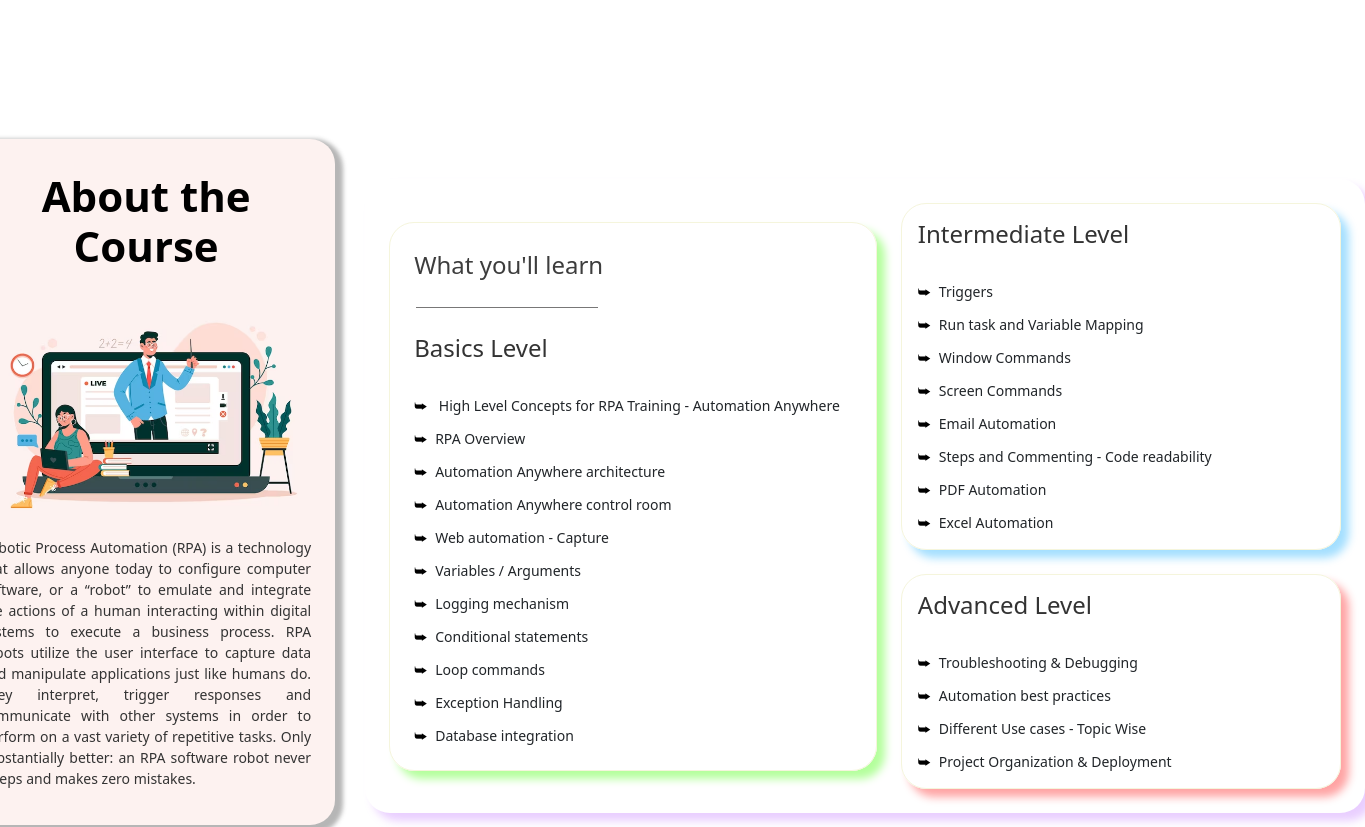
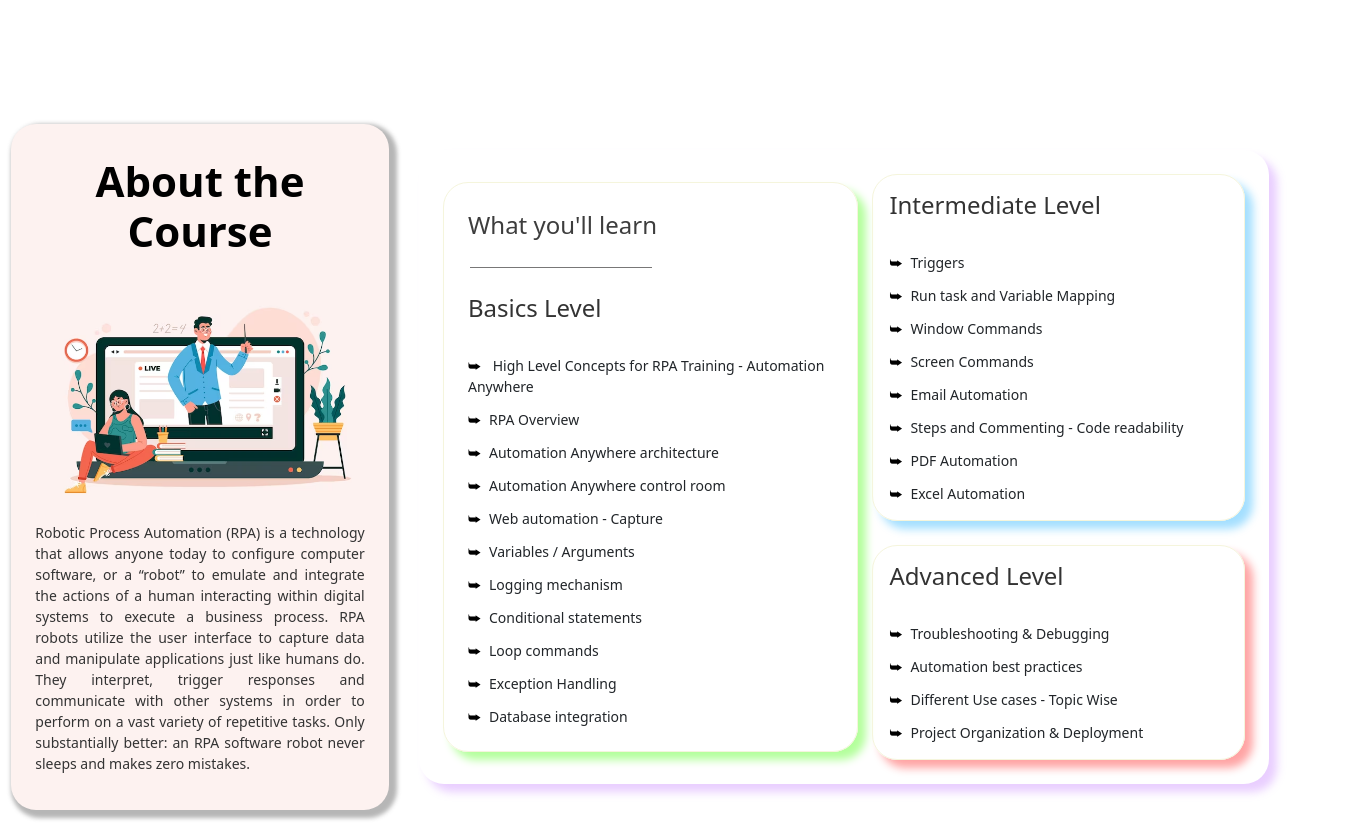
Before and after one commit to SaiSahithPolimera/Robot-Process-Automation-Course, a plain HTML site: page index.html in a window 1280 px wide. Shown: the part 700-1527 px from the top of the page, 1365 px wide, since content can reach past the window. Drawn offline with nearby package versions, Linux system fonts and the light colour scheme.

Commit message:
Fix styling in medium and large screens

```diff
--- a/styles.css
+++ b/styles.css
@@ -781,9 +781,10 @@
   }
   .course-description-card {
     width: 95%;
-    margin-left: 3%;
     height: 60%;
     padding: 18px 16px;
+    margin-left: auto;
+    margin-right: auto;
     text-align: justify;
   }
   .course-content {
@@ -914,6 +915,14 @@
     padding: 12px;
     gap: 0px;
   }
+  .course-description-card {
+    width: 95%;
+    margin-left: auto;
+    margin-right: auto;
+    height: 60%;
+    padding: 18px 16px;
+    text-align: justify;
+  }
   .image-container img {
     width: 80%;
     height: 50%;
@@ -1038,7 +1047,7 @@
 
 @media (min-width: 640px) {
   .home {
-    height: 75vh;
+    height: 85vh;
     padding: 12px;
   }
   .image-container img {
@@ -1059,8 +1068,12 @@
     font-size: 14px;
   }
   .course-description-card {
-    width: 100%;
-    padding: 24px;
+    width: 95%;
+    margin-left: auto;
+    margin-right: auto;
+    height: 60%;
+    padding: 18px 16px;
+    text-align: justify;
   }
   .about-description p {
     font-size: 16px;
@@ -1187,7 +1200,7 @@
 
 @media (min-width: 768px) {
   .home {
-    height: 70vh;
+    height: 75vh;
     gap: 28px;
   }
   .image-container img {
@@ -1326,16 +1339,19 @@
     align-items: center;
   }
   .course-description-card {
+    margin-left: auto;
+    margin-right: auto;
     width: 30%;
-    margin-bottom: 2%;
   }
   .course-content {
-    width: 1000px;
+    width: 850px;
     display: flex;
-    gap: 24px;
+    gap: 14px;
     justify-content: center;
     align-items: center;
     flex-direction: row;
+    margin-left: auto;
+    margin-right: auto;
     border: none;
     box-shadow: 8px 8px 8px 0px rgba(200, 129, 255, 0.392);
   }
```
